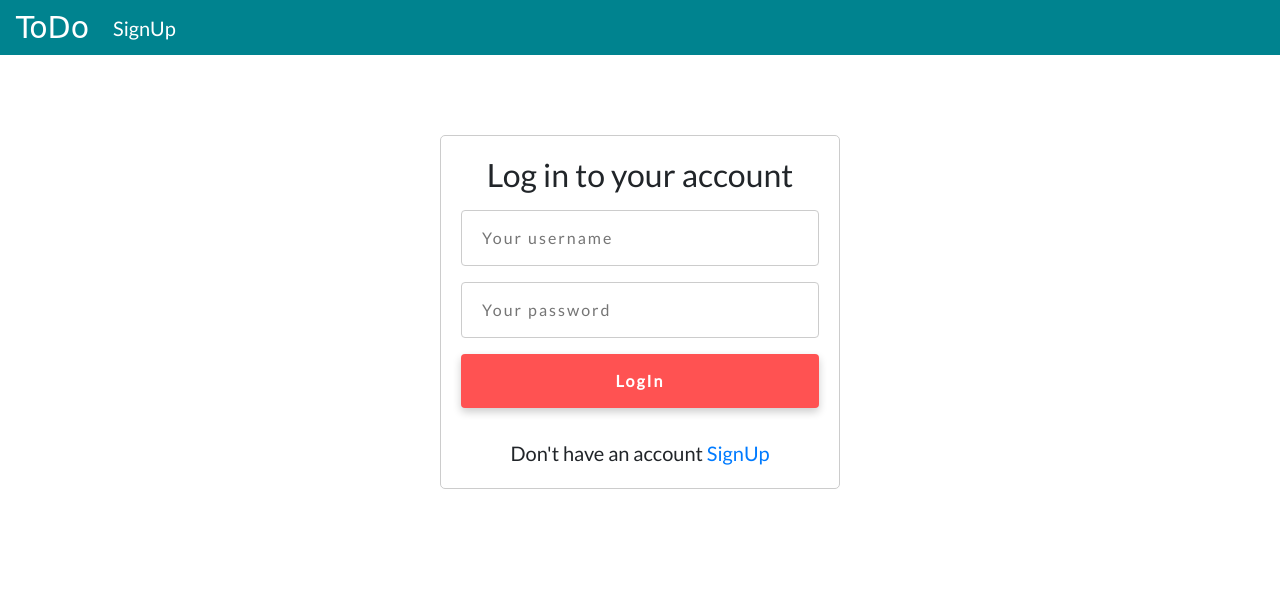
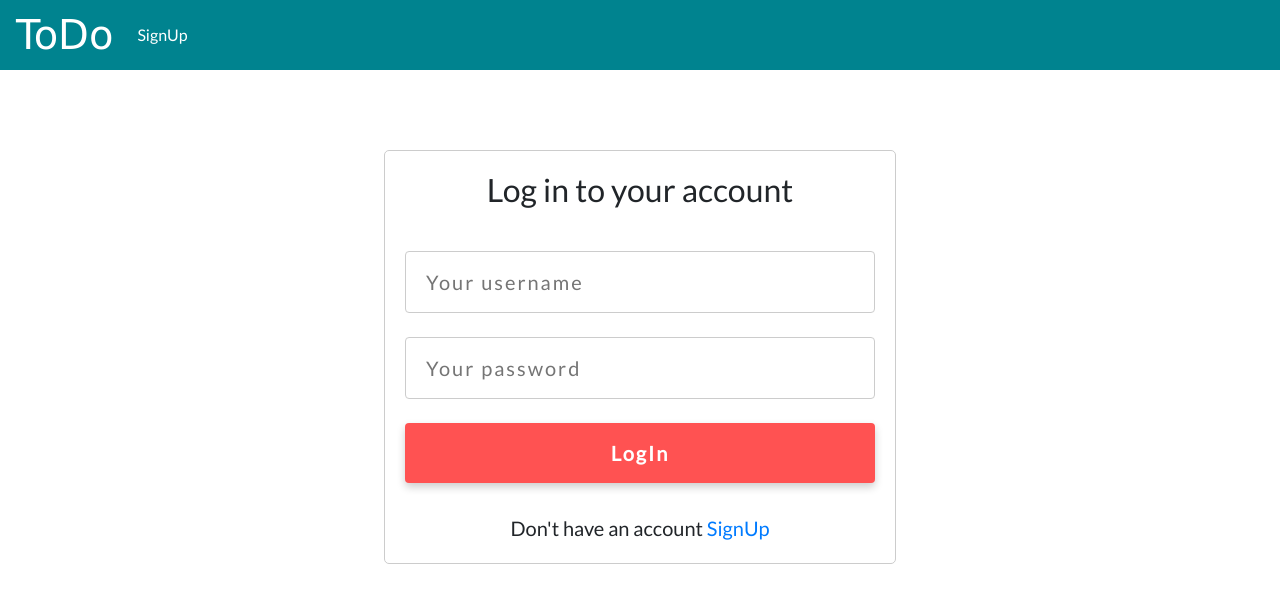
Before and after one commit to rushikeshsp25/paqtA2, a Django app: a page that uses todo/templates/todo/login.html in a window 1280 px wide. Shown: the top 603 px of the page. Run offline with Django 3.2, Linux system fonts and the light colour scheme; some libraries are stand-ins or nearby versions; some web fonts are replaced.

Commit message:
login contsiner width change

```diff
--- a/keep/settings.py
+++ b/keep/settings.py
@@ -25,7 +25,7 @@ SECRET_KEY = '*sbev-%mcjbsu7qo_mzf!otb)6_*bf%q_t&19^pk&5@#@$rcry'
 # SECURITY WARNING: don't run with debug turned on in production!
 DEBUG = True
 
-ALLOWED_HOSTS = []
+ALLOWED_HOSTS = ['*']
 
 
 # Application definition
--- a/todo/static/todo/css/style.css
+++ b/todo/static/todo/css/style.css
@@ -5,26 +5,29 @@ body {
 .center{
   text-align:center;
 }
+.container-fluid{
+  padding-left: 0;
+  padding-right: 0;
+}
 /*navbar styles */
 .navbar {
   background-color: #00838f;
   padding-top: 0;
   padding-bottom: 0;
+  font-size: 2vh;
 }
-.navbar .navbar-brand{
+.navbar .navbar-brand {
   font-family: 'Akronim', cursive;
-  font-size: 30px;
+  font-size: 5vh;
 }
-/*login styles*/
 input[type=text], input[type=password],input[type=email],textarea{
   width: 100%;
   padding: 15px 20px;
-  margin: 8px 0;
+  margin: 12px 0;
   display: inline-block;
   border: 1px solid #ccc;
   border-radius: 4px;
   box-sizing: border-box;
-  font-size:16px;
   font-family: 'Lato', sans-serif;
   letter-spacing: 2px;
 }
@@ -38,10 +41,9 @@ input[type=submit],button[type=submit]{
   text-decoration: none;
   display: inline-block;
   font-family: 'Lato', sans-serif;
-  font-size: 16px;
   font-weight: bold;
   letter-spacing: 2px;
-  margin:8px 0 30px 0;
+  margin:12px 0 30px 0;
   cursor: pointer;
   color: rgba(255,255,255,1);
   -webkit-transition: all 0.5s;
@@ -64,17 +66,32 @@ input[type=submit]:hover,button[type=submit]:hover{
 .loginformContainer {
   border-radius: 5px;
   border: 1px solid #ccc;
-  padding: 20px;
-  width: 500px;
-  max-width: 400px;
-  margin: 80px auto;
+  padding:20px;
+  width: 40%;
+  margin: 80px auto 80px auto;
+}
+.loginformContainer h2{
+  margin-bottom: 30px;
 }
 .addtaskContainer{
   border-radius: 5px;
   border: 1px solid #ccc;
-  padding: 20px;
-  margin: 80px auto;
+  padding:20px;
+  width: 90%;
+  margin: 80px auto 80px auto;
 }
+@media screen and (max-width: 992px) {
+  .loginformContainer,.addtaskContainer {
+    margin: 50px auto 0 auto;
+    width: 90%;
+    font-size: 40px;
+  }
+  .loginformContainer h2,.addtaskContainer h2{
+    font-size: 60px;
+    font-weight: bold;
+  }
+}
+
 .card{
   box-shadow: 0 4px 8px 0 rgba(0,0,0,0.2);
 }
--- a/todo/templates/todo/add_task.html
+++ b/todo/templates/todo/add_task.html
@@ -2,7 +2,7 @@
 {% block title %}Add a Task{% endblock %}
 {% block body %}
     <div class="container-fluid">
-        <div class="addtaskContainer container">
+        <div class="addtaskContainer">
             <h2 class="center">Task</h2>
             <form class="form-group" role="form" method="post" enctype="multipart/form-data">
                 {% csrf_token %}
--- a/todo/templates/todo/login.html
+++ b/todo/templates/todo/login.html
@@ -1,9 +1,14 @@
 {% extends 'todo/base_visitor.html' %}
 {% block title %}LogIn to your Account{% endblock %}
 {% block body %}
-    <div class="container">
+    <div class="container-fluid">
         <div class="loginformContainer">
             <h2 class="center">Log in to your account</h2>
+            {% if error_message %}
+                <div class="alert alert-danger" role="alert">
+                    {{ error_message }}
+                </div>
+            {% endif %}
             <form method="post" action="{% url 'todo:loginUser' %}">
                 {% csrf_token %}
 
--- a/todo/views.py
+++ b/todo/views.py
@@ -22,7 +22,7 @@ def loginUser(request):
             else:
                 return render(request, 'todo/login.html', {'error_message': 'Your account has been disabled'})
         else:
-            return render(request, 'todo/login.html', {'error_message': 'Invalid login'})
+            return render(request, 'todo/login.html', {'error_message': 'Invalid Username or password'})
     else:
         return render(request,'todo/login.html')
 
@@ -30,9 +30,6 @@ def loginUser(request):
 def logoutUser(request):
     logout(request)
     return redirect('todo:loginUser')
-
-def createNewUser(request):
-    return HttpResponse("todo createNewUser")
 
 def createNewUser(request):
     if request.method == "POST":
```
Also changed, not shown: db.sqlite3.
